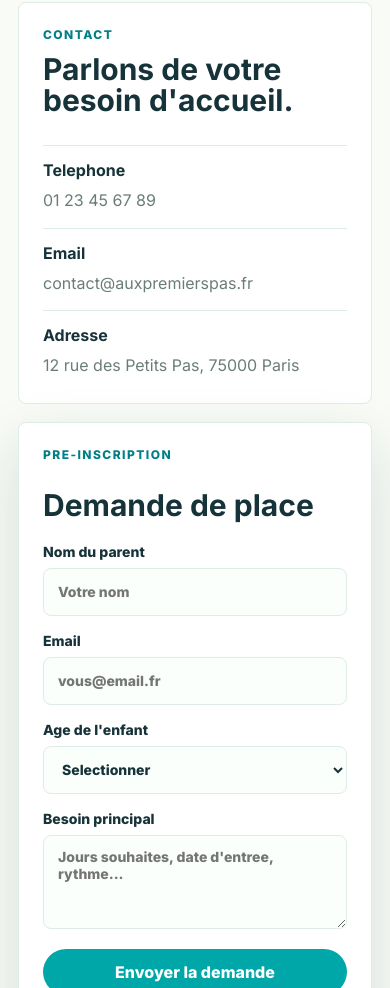
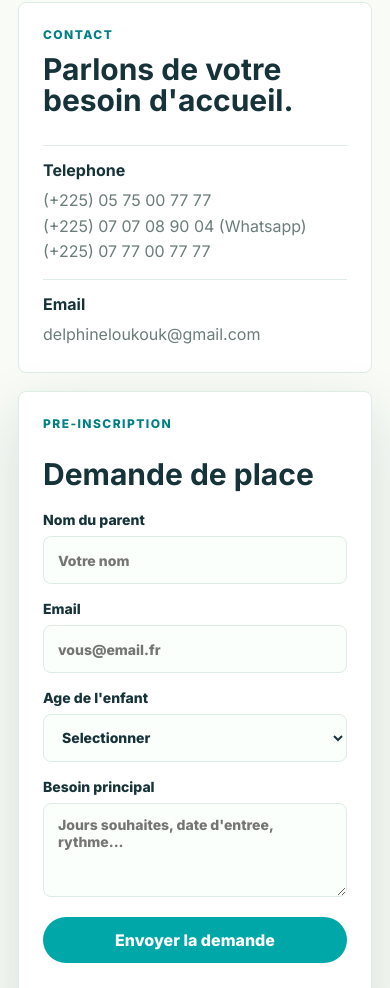
Before and after one commit to yassemien0605/aux-premiers-pas, a plain HTML site: page index.html in a window 390 px wide. Shown: the part 6275-7263 px from the top of the page. Drawn offline with Linux system fonts and the light colour scheme.

Commit message:
contact: update telephone numbers and email, remove address

```diff
--- a/index.html
+++ b/index.html
@@ -211,9 +211,15 @@
           <p class="eyebrow">Contact</p>
           <h2>Parlons de votre besoin d'accueil.</h2>
           <div class="contact-list">
-            <p><strong>Telephone</strong><span>01 23 45 67 89</span></p>
-            <p><strong>Email</strong><span>contact@auxpremierspas.fr</span></p>
-            <p><strong>Adresse</strong><span>12 rue des Petits Pas, 75000 Paris</span></p>
+            <p>
+              <strong>Telephone</strong>
+              <span>
+                (+225) 05 75 00 77 77<br />
+                (+225) 07 07 08 90 04 (Whatsapp)<br />
+                (+225) 07 77 00 77 77
+              </span>
+            </p>
+            <p><strong>Email</strong><span>delphineloukouk@gmail.com</span></p>
           </div>
         </div>
 
```
